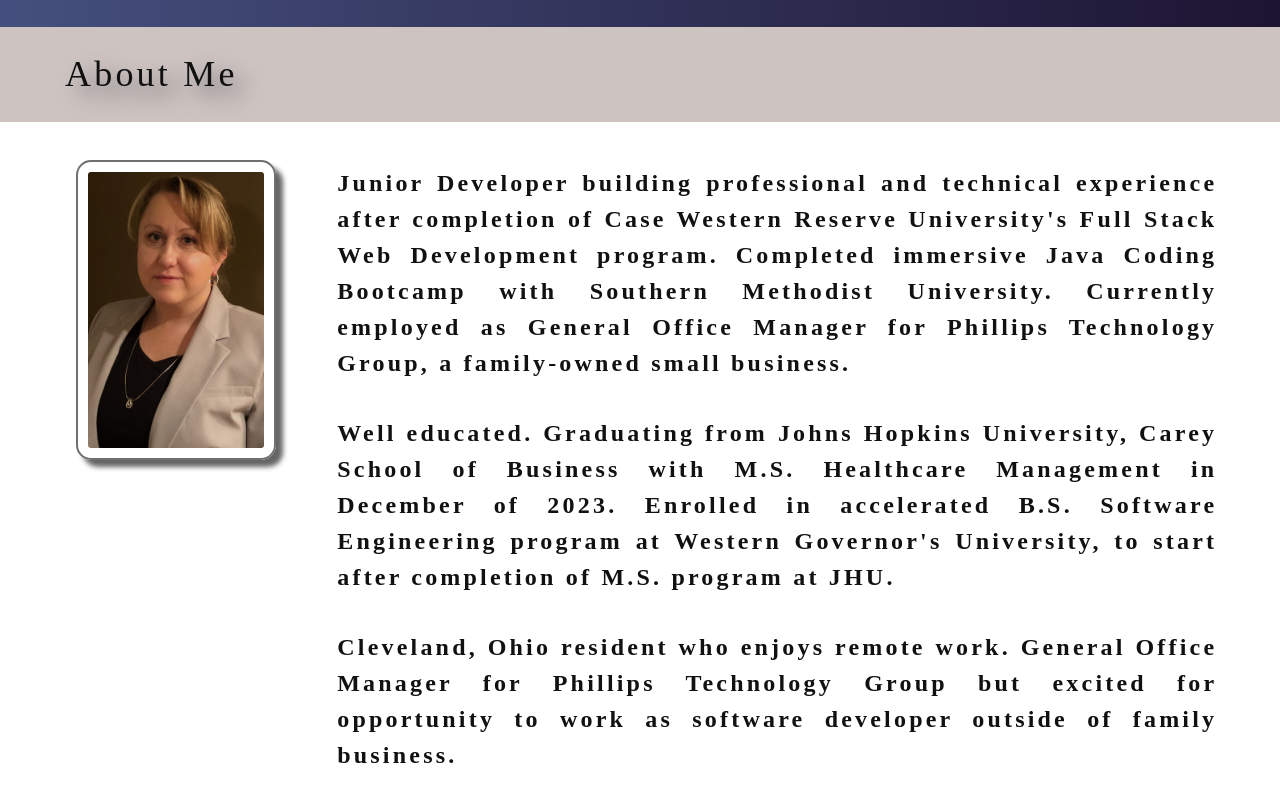
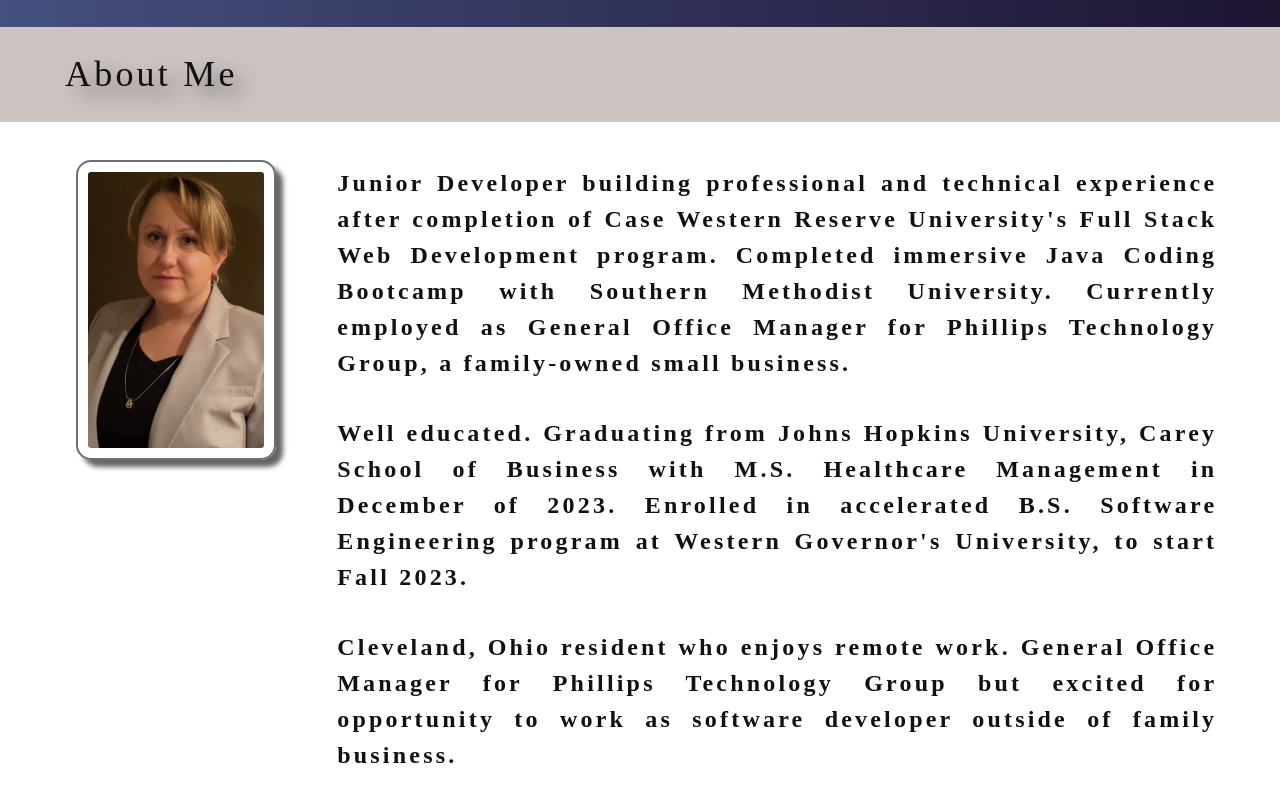
Before and after one commit to cphill11/react-portfolio, a React (Create React App) app: page / in a window 1280 px wide. Shown: the part 395-1192 px from the top of the page. Built offline with nearby package versions, Linux system fonts and the light colour scheme.

Commit message:
updated start date for WGU accelerated program with current info

```diff
--- a/src/components/About.js
+++ b/src/components/About.js
@@ -24,7 +24,7 @@
           Junior Developer building professional and technical experience after completion of Case Western Reserve University's Full Stack Web Development program. Completed immersive Java Coding Bootcamp with Southern Methodist University.  Currently employed as General Office Manager for Phillips Technology Group, a family-owned small business.
          </p>
          <p>
-          Well educated.  Graduating from Johns Hopkins University, Carey School of Business with M.S. Healthcare Management in December of 2023. Enrolled in accelerated B.S. Software Engineering program at Western Governor's University, to start after completion of M.S. program at JHU.
+          Well educated.  Graduating from Johns Hopkins University, Carey School of Business with M.S. Healthcare Management in December of 2023. Enrolled in accelerated B.S. Software Engineering program at Western Governor's University, to start Fall 2023.
           </p>
          <p>
           Cleveland, Ohio resident who enjoys remote work. General Office Manager for Phillips Technology Group but excited for opportunity to work as software developer outside of family business.
```
